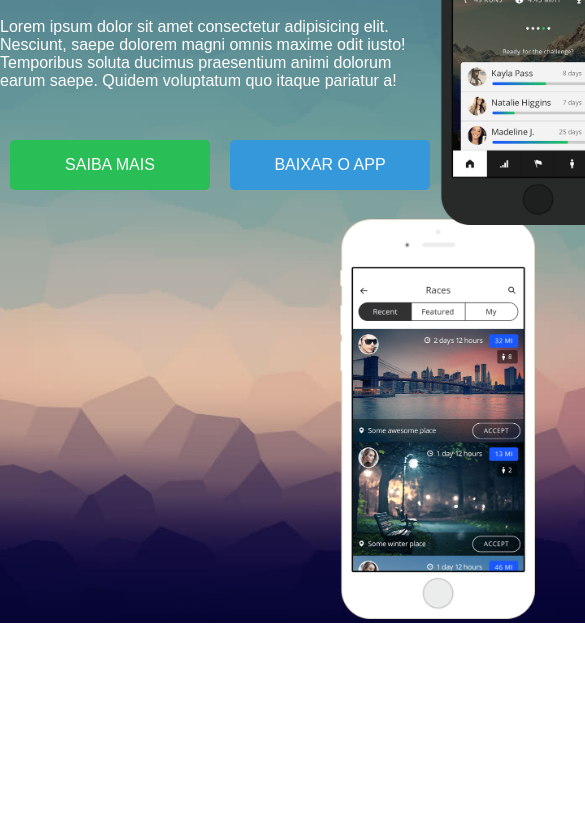
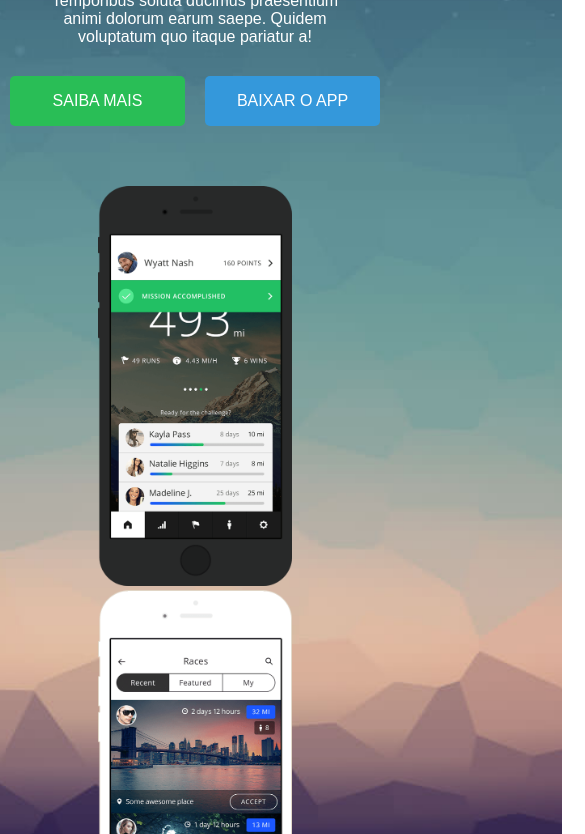
Before and after one commit to evertonlsds/Pratica-CSS-Responsividae, a plain HTML site: page index.html in a window 390 px wide. Shown: the part 283-1117 px from the top of the page, 585 px wide, since content can reach past the window. Before the commit the page ends 906 px from the top, so only its background shows below. Drawn offline with Linux system fonts and the light colour scheme.

Commit message:
responsividade tablet ok

```diff
--- a/public/css/style.css
+++ b/public/css/style.css
@@ -6,24 +6,19 @@ body {
     font-family: Arial, Helvetica, sans-serif;
     color: #FFF;
 }
-
 .main {
     width: 100%;
     max-width: 1015px;
     margin: auto;
 }
-
 header {
     display: flex;
     align-items: center;
     margin:  40px 0;
-
 }
-
 header .menu-icon {
     display: none;
 }
-
 header .ham {
     width: 40px;
     height: 6px;
@@ -31,53 +26,43 @@ header .ham {
     border-radius:  3px;
     margin-bottom: 4px;
 }
-
 header .logo {
     width: 200px;
 }
-
 header .logo img {
     width: 100%;
 }
 nav {
     flex: 1;
 }
-
 nav ul {
     list-style: none;
     margin: 0;
     display: flex;
     justify-content: flex-end;
 }
-
 nav li{
     margin: 0 10px;
 
 }
-
 nav a {
     text-decoration: none;
     color: white
 }
-
 .container{
     display: flex;
 }
-
 .content-area{
     flex: 1;
 }
-
 .content-area h1 {
     font-size: 40px;
     margin-top: 80px;
 }
-
 .content-area .cta {
     display: flex;
     margin-top: 40px;
 }
-
 .cta .button {
    width: 200px;
    height: 50px;
@@ -90,11 +75,9 @@ nav a {
    justify-content: center;
    align-items: center;
 }
-
 .cta .button-blue {
     background-color:#3498db ;
 }
-
 .phone-area .phone1{
     height: 400px;
     width: auto;
@@ -110,3 +93,42 @@ nav a {
     margin-left: -100px;
     z-index: 1;
 }
+
+@media (max-width: 850px) {
+
+    .container {
+        flex-direction: column;
+    }
+
+    .content-area {
+        text-align: center;
+    }
+
+    .content-area h1 {
+        margin-top: 0;
+    }
+
+    .content-area p {
+        margin: 0 40px;
+    }
+
+    .content-area .cta {
+        justify-content: center;
+        margin-top: 20px;
+    }
+
+    .phone-area {
+        margin-top: 50px;
+        text-align: center;
+    }
+
+    .phone-area .phone1 {
+        top: 0;
+        margin: 0 5px;
+    }
+
+    .phone-area .phone2 {
+        margin-left: 0;
+        margin: 0 5px;
+    }
+}
```
